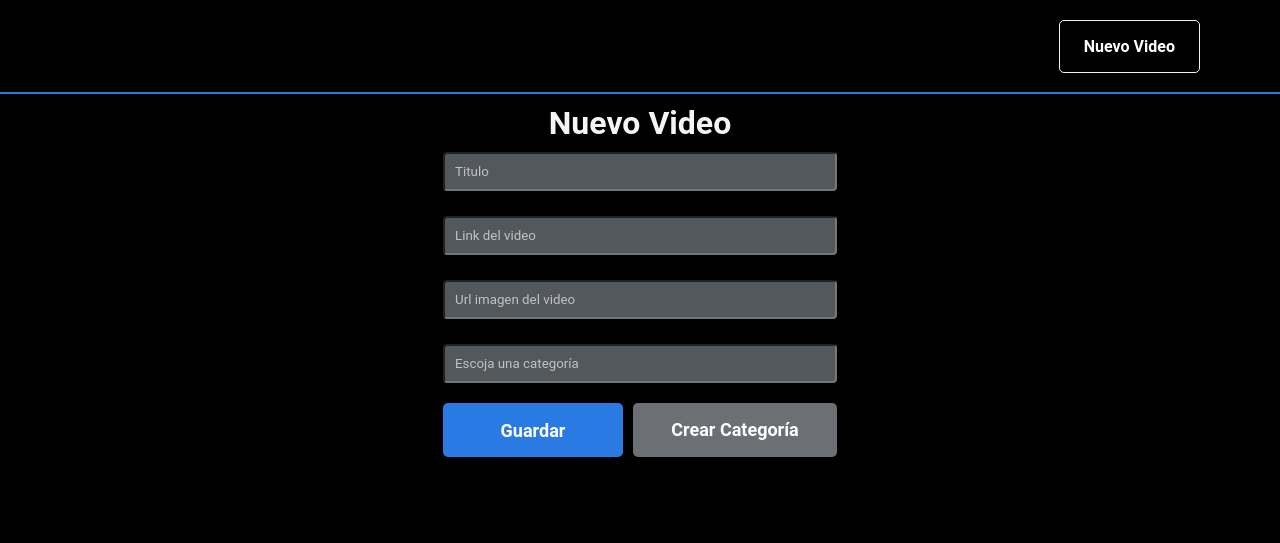
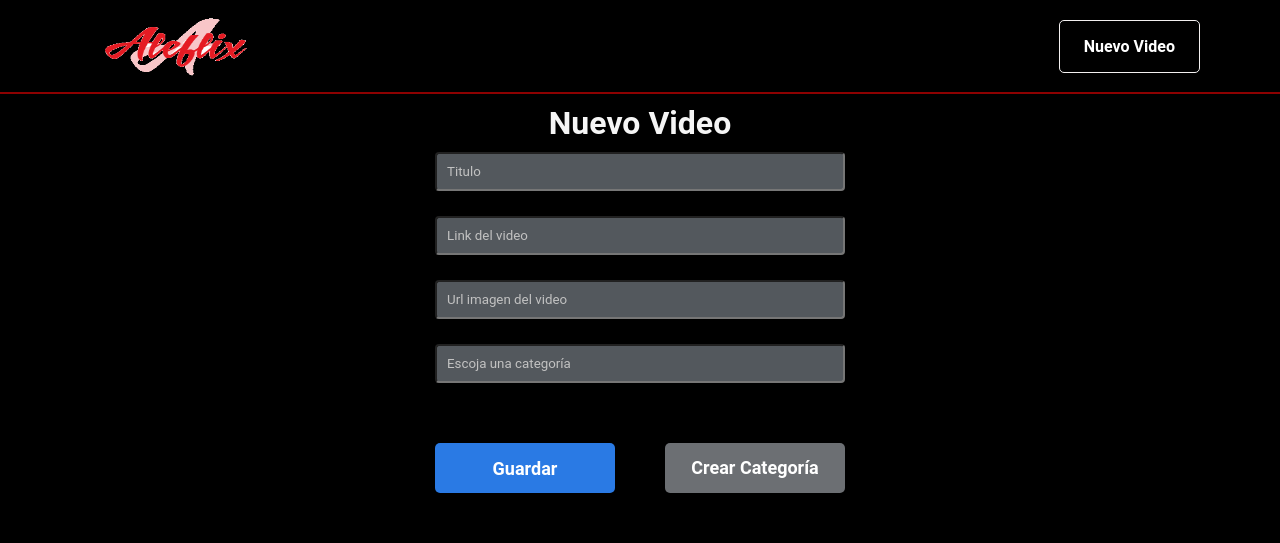
Before and after one commit to Alek30k/app-AluraFlix, a React (Vite) app: page /addvideo in a window 1280 px wide. Shown: the top 543 px of the page. Built offline with nearby package versions, Linux system fonts and the light colour scheme; no server answers.

Commit message:
last commit

```diff
--- a/src/components/navbar/Navbar.jsx
+++ b/src/components/navbar/Navbar.jsx
@@ -5,9 +5,9 @@ const Navbar = () => {
     <div className="navbar">
       <div className="container">
         <div className="left">
-          {/* <Link to="/">
-            <img src="/src/assets/img/LogoMain.png" alt="Logo" />
-          </Link> */}
+          <Link to="/">
+            <img src="/src/assets/img/logo.png" alt="Logo" />
+          </Link>
         </div>
         <div className="right">
           <Link to="/addvideo">
--- a/src/components/navbar/Navbar.scss
+++ b/src/components/navbar/Navbar.scss
@@ -5,7 +5,7 @@
   align-items: center;
   // justify-content: center;
   background: var(--black);
-  border-bottom: 2px solid var(--primary);
+  border-bottom: 2px solid rgb(141, 1, 1);
 
   .container {
     width: 1400px;
@@ -17,8 +17,8 @@
     .left {
       img {
         display: flex;
-        width: 168.45px;
-        height: 40px;
+        width: 200px;
+        height: 90px;
         justify-content: center;
         align-items: center;
         flex-shrink: 0;
--- a/src/pages/register/Register.jsx
+++ b/src/pages/register/Register.jsx
@@ -9,7 +9,7 @@ const Register = ({ categorys }) => {
   const [password, setPassword] = useState("");
 
   const handleSubmit = async (e) => {
-    // e.preventDefault();
+    e.preventDefault();
     try {
       await axios.post(
         "https://appflix.onrender.com/api/category/addcategory",
--- a/src/pages/register/Register.scss
+++ b/src/pages/register/Register.scss
@@ -34,6 +34,7 @@
           height: 40px;
           padding-left: 56px;
           background-color: #53585d;
+          cursor: pointer;
         }
         .spanColor {
           color: white;
@@ -55,20 +56,21 @@
   }
   .btns {
     display: flex;
-    justify-content: space-between;
-    margin-top: 20px;
+    justify-content: end;
+    margin-top: 50px;
     .left {
       gap: 20px;
       display: flex;
       .save {
         width: 180px;
-        height: 54px;
+        height: 50px;
         flex-shrink: 0;
         background-color: #2a7ae4;
         color: #fff;
         border: none;
         border-radius: 5px;
         font-size: 18px;
+        cursor: pointer;
       }
     }
   }
@@ -101,8 +103,7 @@
           transition-duration: 0.3s;
           padding: 5px;
         }
-
-        :hover {
+        .delete:hover {
           transform: scale(1.5);
         }
       }
--- a/src/pages/video/Video.scss
+++ b/src/pages/video/Video.scss
@@ -32,13 +32,14 @@
   .btns {
     display: flex;
     justify-content: space-between;
-    margin-top: 20px;
+    margin-top: 60px;
+    gap: 50px;
     .left {
-      margin-right: 10px;
+      // margin-right: 10px;
       display: flex;
       .save {
         width: 180px;
-        height: 54px;
+        height: 50px;
         flex-shrink: 0;
         background-color: #2a7ae4;
         color: #fff;
@@ -47,6 +48,7 @@
         font-size: 18px;
         font-style: normal;
         font-weight: 600;
+        cursor: pointer;
       }
     }
     .right {
@@ -58,10 +60,11 @@
         font-style: normal;
         font-weight: 600;
         line-height: 24px; /* 114.286% */
-        width: 204px;
-        height: 54px;
+        width: 180px;
+        height: 50px;
         border: none;
         border-radius: 5px;
+        cursor: pointer;
       }
     }
   }
```
Also changed, not shown: src/assets/img/logo.png (added).
